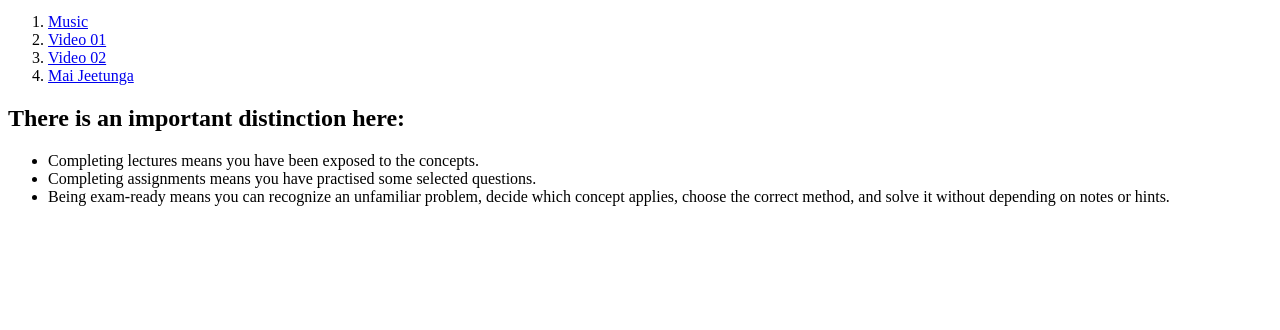
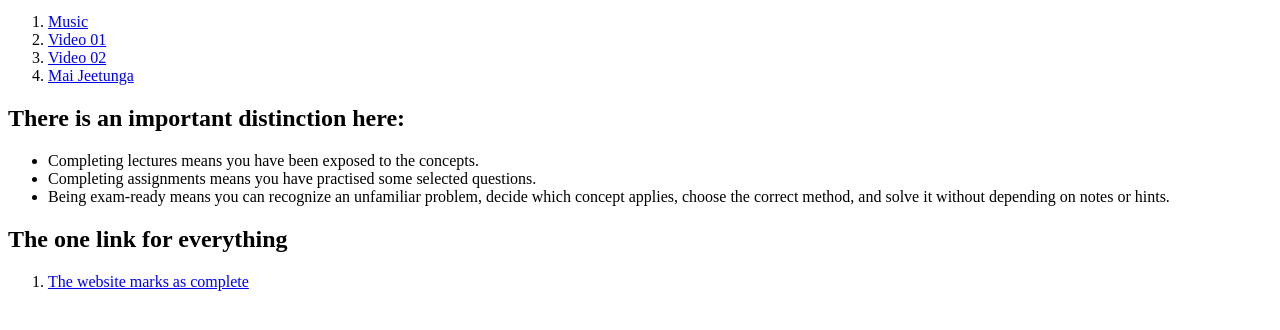
Before and after one commit to Hrithik-Mahato/Take-A-Break, a plain HTML site: page index.html in a window 1280 px wide. Shown: the part 74-404 px from the top of the page. Drawn offline with Linux system fonts and the light colour scheme; a script that the page names is missing.

Commit message:
Add link section to index.html
Added a new section with a heading and a link to the website.

```diff
--- a/index.html
+++ b/index.html
@@ -28,8 +28,10 @@
              <li>Completing assignments means you have practised some selected questions.</li>
              <li>Being exam-ready means you can recognize an unfamiliar problem, decide which concept applies, choose the correct method, and solve it without depending on notes or hints.</li>
         </ul>
-
-
+    <h2>The one link for everything</h2>
+    <ol>
+        <li><a href="https://comet-feet-32e.notion.site/The-One-Page-40c9fae163f2804e8e69e8496cf59a64">The website marks as complete</a></li>
+    </ol>
     <!-- Link external JavaScript file -->
     <script src="script.js"></script>
 </body>
```
